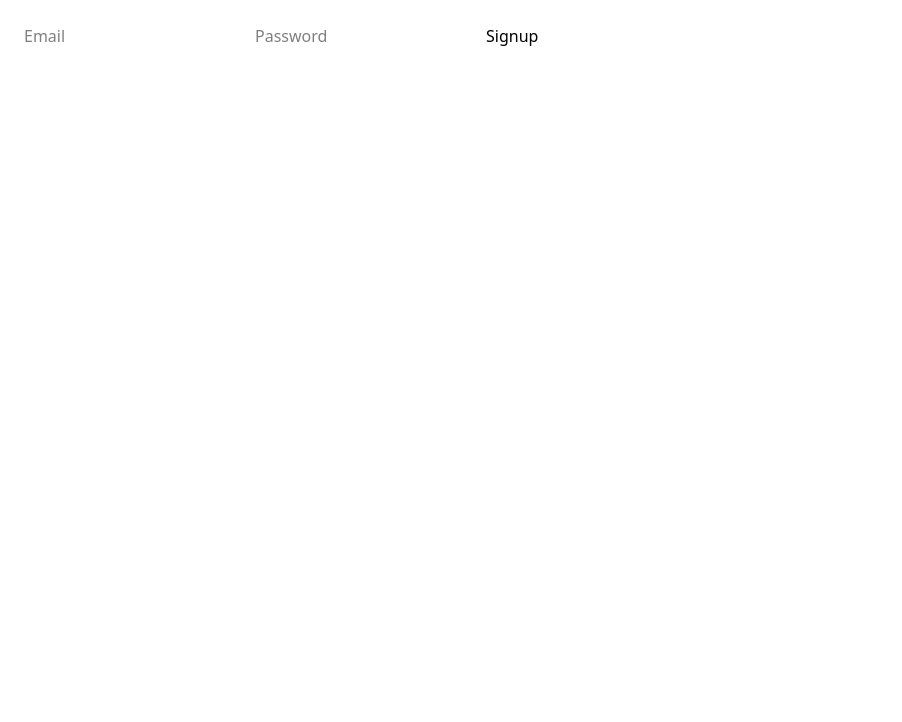
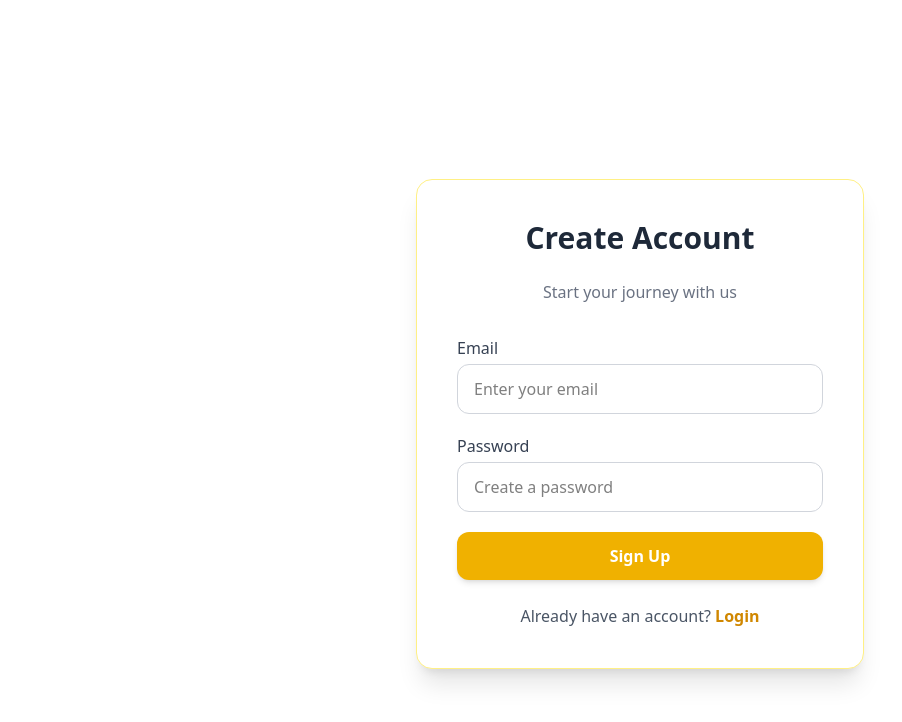
Before and after one commit to Jensi-44/Notes, a Next.js app in the folder frontend/: page /signup in a window 1280 px wide. Shown: the top 722 px of the page, without its empty margins (0-902 px from the left). Built offline with nearby package versions, Linux system fonts and the light colour scheme.

Commit message:
login signup ui

```diff
--- a/frontend/src/app/login/page.tsx
+++ b/frontend/src/app/login/page.tsx
@@ -1,4 +1,5 @@
 "use client";
+
 import { useState } from "react";
 import { useRouter } from "next/navigation";
 const backend = "http://localhost:3001";
@@ -8,16 +9,16 @@ export default function LoginPage() {
   const [password, setPassword] = useState("");
   const router = useRouter();
 
-  async function submit(e) {
+  async function submit(e: any) {
     e.preventDefault();
     const res = await fetch(`${backend}/auth/login`, {
       method: "POST",
       headers: { "Content-Type": "application/json" },
       body: JSON.stringify({ email, password }),
     });
+
     if (res.ok) {
       const data = await res.json();
-      // data: { token, user: { id, email } }
       localStorage.setItem("token", data.token);
       localStorage.setItem("userId", data.user.id);
       router.push("/");
@@ -27,10 +28,60 @@ export default function LoginPage() {
   }
 
   return (
-    <form onSubmit={submit}>
-      <input value={email} onChange={e => setEmail(e.target.value)} placeholder="Email" />
-      <input value={password} onChange={e => setPassword(e.target.value)} placeholder="Password" type="password" />
-      <button type="submit">Login</button>
-    </form>
+    <div className="flex items-center justify-center min-h-screen bg-white">
+      <div className="bg-white p-10 rounded-2xl shadow-xl w-full max-w-md border border-yellow-200">
+        <h2 className="text-3xl font-bold text-gray-800 text-center mb-6">
+          Welcome Back
+        </h2>
+        <p className="text-center text-gray-500 mb-8">
+          Login to continue
+        </p>
+
+        <form onSubmit={submit} className="space-y-5">
+          {/* Email */}
+          <div>
+            <label className="block mb-1 font-medium text-gray-700">
+              Email
+            </label>
+            <input
+              value={email}
+              onChange={(e) => setEmail(e.target.value)}
+              type="email"
+              placeholder="Enter your email"
+              className="w-full px-4 py-3 rounded-xl border border-gray-300 focus:border-yellow-500 focus:ring-2 focus:ring-yellow-300 outline-none transition"
+            />
+          </div>
+
+          {/* Password */}
+          <div>
+            <label className="block mb-1 font-medium text-gray-700">
+              Password
+            </label>
+            <input
+              value={password}
+              onChange={(e) => setPassword(e.target.value)}
+              type="password"
+              placeholder="Enter your password"
+              className="w-full px-4 py-3 rounded-xl border border-gray-300 focus:border-yellow-500 focus:ring-2 focus:ring-yellow-300 outline-none transition"
+            />
+          </div>
+
+          {/* Submit Button */}
+          <button
+            type="submit"
+            className="w-full bg-yellow-500 hover:bg-yellow-600 text-white py-3 rounded-xl font-semibold transition shadow-md hover:shadow-lg"
+          >
+            Login
+          </button>
+        </form>
+
+        <p className="text-center mt-6 text-gray-600">
+          Don’t have an account?{" "}
+          <a href="/signup" className="text-yellow-600 font-semibold hover:underline">
+            Sign up
+          </a>
+        </p>
+      </div>
+    </div>
   );
 }
--- a/frontend/src/app/signup/page.tsx
+++ b/frontend/src/app/signup/page.tsx
@@ -1,6 +1,8 @@
 "use client";
+
 import { useState } from "react";
-import { useRouter } from "next/navigation"; // app router
+import { useRouter } from "next/navigation";
+
 const backend = "http://localhost:3001";
 
 export default function SignupPage() {
@@ -8,27 +10,86 @@ export default function SignupPage() {
   const [password, setPassword] = useState("");
   const router = useRouter();
 
-  async function submit(e) {
+  async function submit(e: any) {
     e.preventDefault();
+
     const res = await fetch(`${backend}/auth/signup`, {
       method: "POST",
       headers: { "Content-Type": "application/json" },
       body: JSON.stringify({ email, password }),
     });
+
     if (res.ok) {
-      // after signup, redirect to login
       router.push("/login");
     } else {
-      // handle error
-      alert("Signup failed");
+      alert("User Already Exists!!!!!!!");
     }
   }
 
   return (
-    <form onSubmit={submit}>
-      <input value={email} onChange={e => setEmail(e.target.value)} placeholder="Email" />
-      <input value={password} onChange={e => setPassword(e.target.value)} placeholder="Password" type="password" />
-      <button type="submit">Signup</button>
-    </form>
+    <div className="flex items-center justify-center min-h-screen bg-white">
+      <div className="bg-white p-10 rounded-2xl shadow-xl w-full max-w-md border border-yellow-200">
+        <h2 className="text-3xl font-bold text-gray-800 text-center mb-6">
+          Create Account
+        </h2>
+        <p className="text-center text-gray-500 mb-8">
+          Start your journey with us
+        </p>
+
+        <form onSubmit={submit} className="space-y-5">
+          {/* Email */}
+          <div>
+            <label className="block mb-1 font-medium text-gray-700">
+              Email
+            </label>
+            <input
+              value={email}
+              onChange={(e) => setEmail(e.target.value)}
+              type="email"
+              placeholder="Enter your email"
+              className="w-full px-4 py-3 rounded-xl border border-gray-300
+                         focus:border-yellow-500 focus:ring-2 focus:ring-yellow-300
+                         outline-none transition"
+            />
+          </div>
+
+          {/* Password */}
+          <div>
+            <label className="block mb-1 font-medium text-gray-700">
+              Password
+            </label>
+            <input
+              value={password}
+              onChange={(e) => setPassword(e.target.value)}
+              type="password"
+              placeholder="Create a password"
+              className="w-full px-4 py-3 rounded-xl border border-gray-300
+                         focus:border-yellow-500 focus:ring-2 focus:ring-yellow-300
+                         outline-none transition"
+            />
+          </div>
+
+          {/* Button */}
+          <button
+            type="submit"
+            className="w-full bg-yellow-500 hover:bg-yellow-600 text-white
+                       py-3 rounded-xl font-semibold transition shadow-md
+                       hover:shadow-lg"
+          >
+            Sign Up
+          </button>
+        </form>
+
+        <p className="text-center mt-6 text-gray-600">
+          Already have an account?{" "}
+          <a
+            href="/login"
+            className="text-yellow-600 font-semibold hover:underline"
+          >
+            Login
+          </a>
+        </p>
+      </div>
+    </div>
   );
 }
```
Also changed, not shown: frontend/src/app/page.tsx (indentation only), 2 other files (tests, documents, lock files or other folders).
